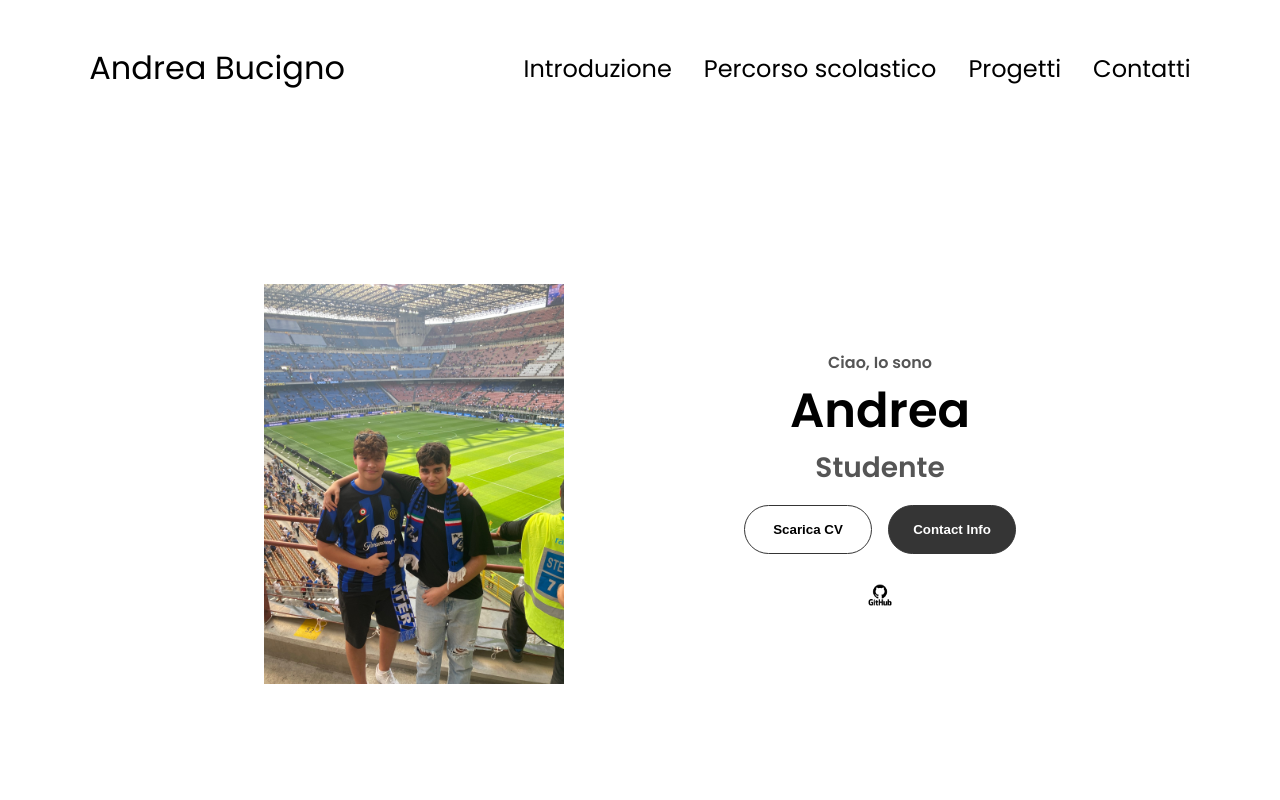
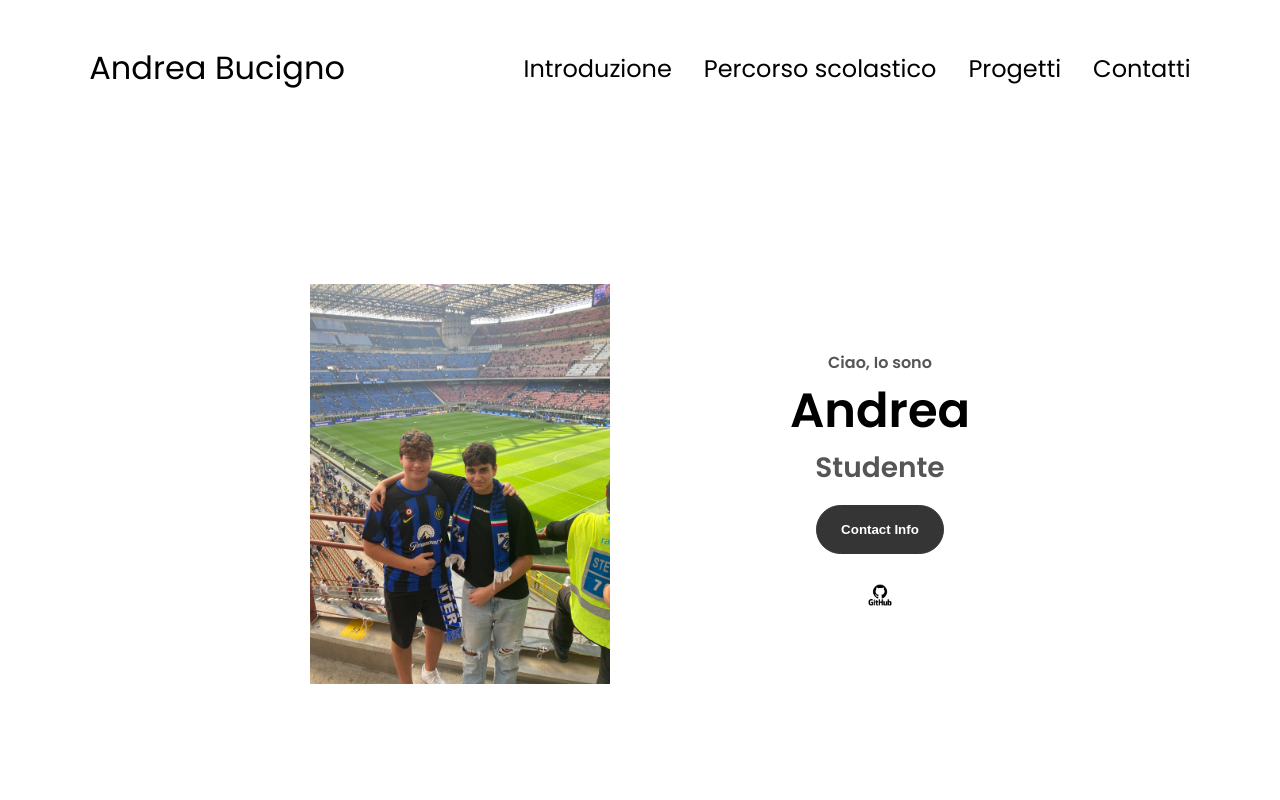
Before and after one commit to AndreaBucigno/sitoprova, a plain HTML site: page index.html in a window 1280 px wide. Shown: the top 800 px of the page. Drawn offline with Linux system fonts and the light colour scheme.

Commit message:
Update index.html

```diff
--- a/index.html
+++ b/index.html
@@ -45,12 +45,6 @@
         <h1 class="title">Andrea</h1>
         <p class="section__text__p2">Studente</p>
         <div class="btn-container">
-          <button
-            class="btn btn-color-2"
-            onclick="window.open('./assets/resume-example.pdf')"
-          >
-            Scarica CV
-          </button>
           <button class="btn btn-color-1" onclick="location.href='./#contact'">
             Contact Info
           </button>
```
